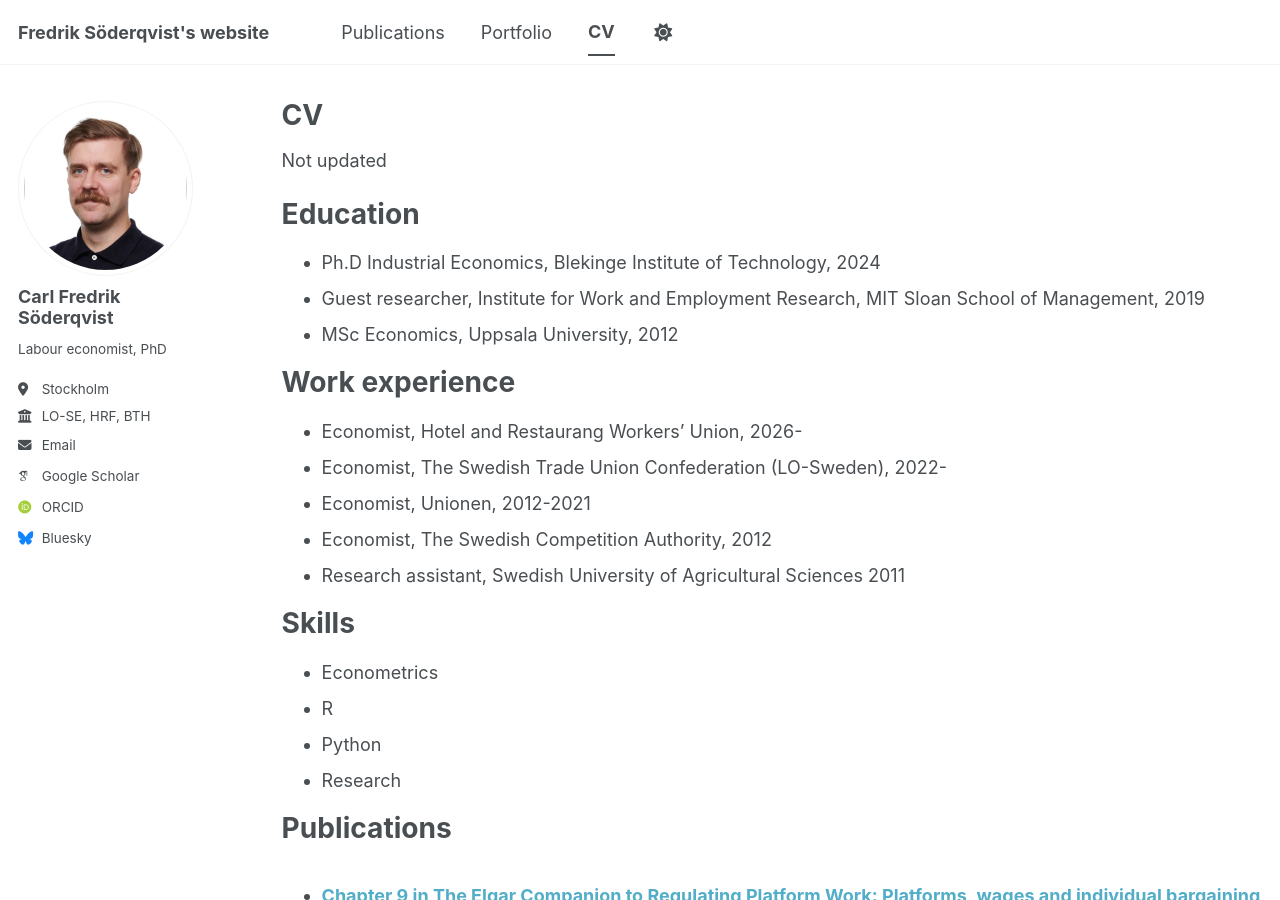
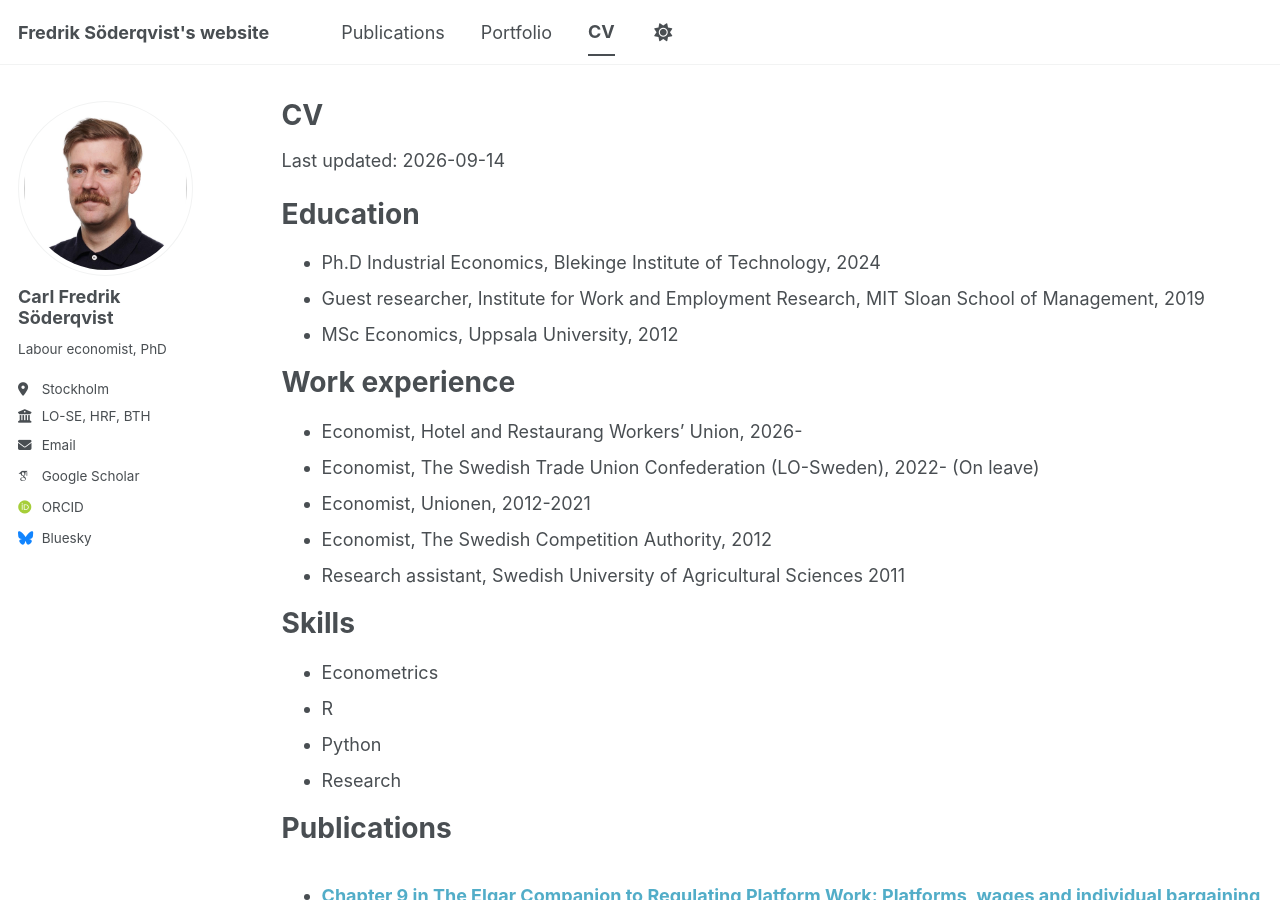
Before and after one commit to soedda/FSoderqvist_website, a Jekyll site: the page built from _pages/cv.md, in a window 1280 px wide and 900 px high. Built offline with Jekyll 4.4.1, drawn with Linux system fonts in a browser that asks for light colours; some web fonts are replaced; a script bundle is joined from its source files by our own code; library files that are not in the unit come from our copies.

Commit message:
Update cv.md

```diff
--- a/_pages/cv.md
+++ b/_pages/cv.md
@@ -9,7 +9,7 @@ redirect_from:
 
 {% include base_path %}
 
-Not updated
+Last updated: 2026-09-14
 
 Education
 ======
@@ -20,7 +20,7 @@ Education
 Work experience
 ======
 * Economist, Hotel and Restaurang Workers' Union, 2026-
-* Economist, The Swedish Trade Union Confederation (LO-Sweden), 2022-
+* Economist, The Swedish Trade Union Confederation (LO-Sweden), 2022- (On leave)
 * Economist, Unionen, 2012-2021
 * Economist, The Swedish Competition Authority, 2012
 * Research assistant, Swedish University of Agricultural Sciences 2011
```
